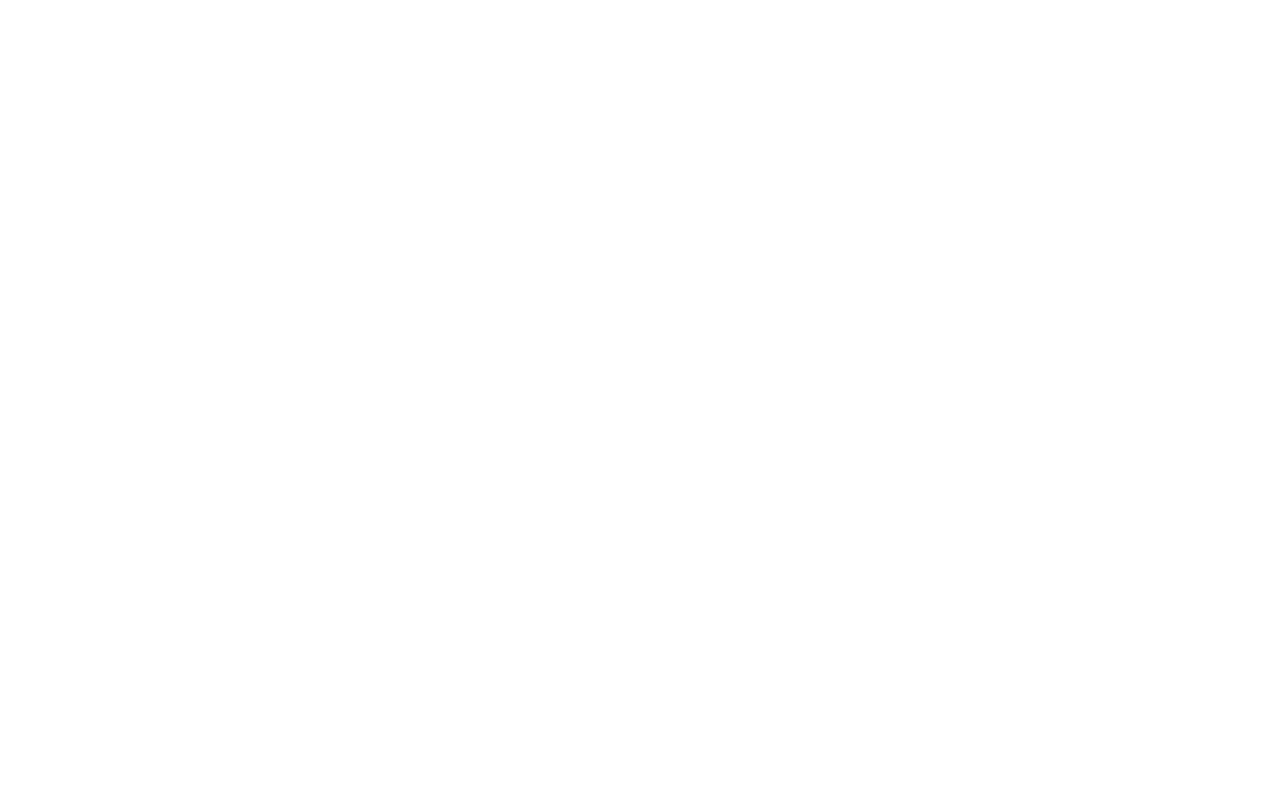
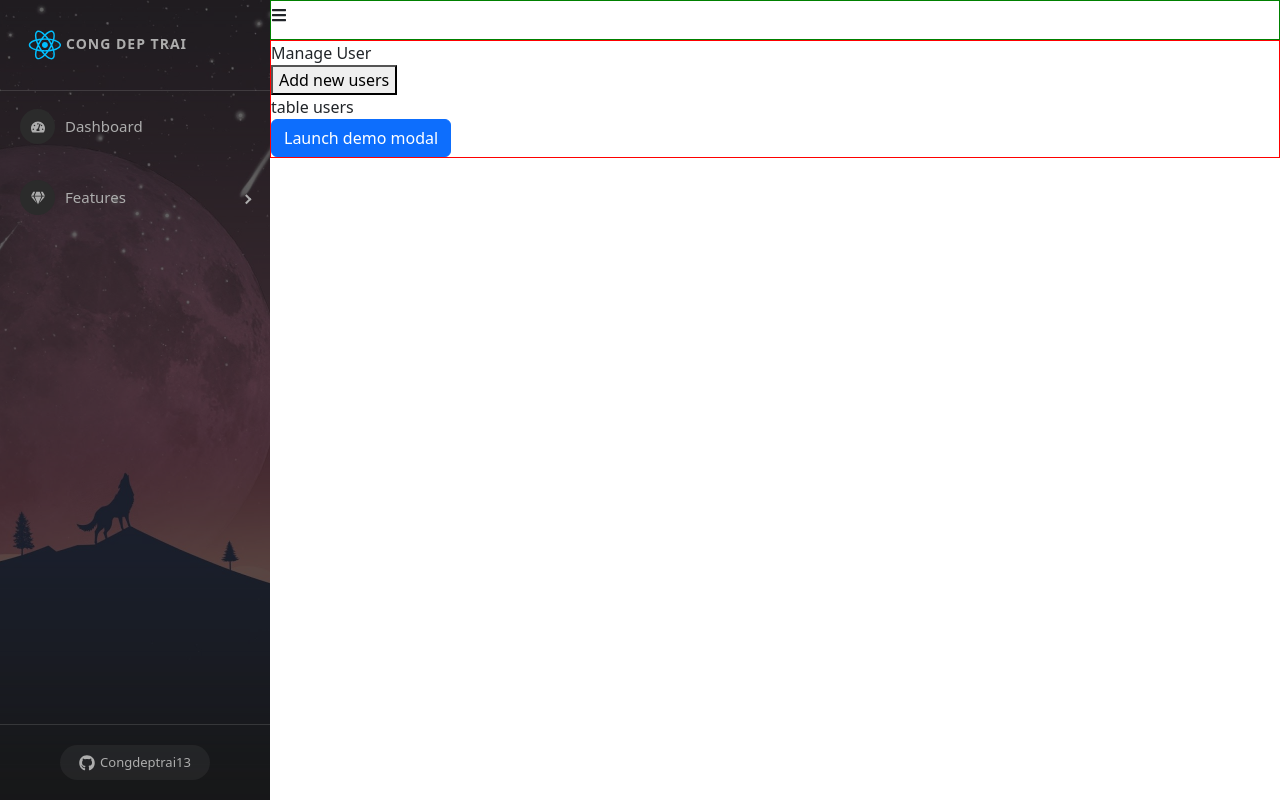
Before and after one commit to congdeptrai13/react-ultimate, a React (Create React App) app: page /admins/manage-users in a window 1280 px wide. Before the commit this address had no page. Built offline with nearby package versions, Linux system fonts and the light colour scheme.

Commit message:
video 57

```diff
--- a/src/App.js
+++ b/src/App.js
@@ -1,6 +1,6 @@
 import './App.scss';
 import Header from './components/Header/Header';
-import { Outlet, Link } from "react-router-dom";
+import { Outlet } from "react-router-dom";
 const App = () => {
   return (
     <div className="app-container">
--- a/src/App.scss
+++ b/src/App.scss
@@ -92,6 +92,7 @@ body {
       background: black;
       color: white;
       height: 40px;
+      border: none;
       &:hover{
         background: #303030;
       }
--- a/src/components/Admin/Admin.js
+++ b/src/components/Admin/Admin.js
@@ -2,7 +2,7 @@ import SideBar from "./SideBar";
 import './Admin.scss';
 import { FaBars } from 'react-icons/fa';
 import { useState } from "react";
-
+import { Outlet } from "react-router-dom";
 const Admin = (props) => {
     const [collapsed, setCollapsed] = useState(false);
 
@@ -12,8 +12,14 @@ const Admin = (props) => {
                 <SideBar collapsed={collapsed} />
             </div>
             <div className="admin-content">
-                <FaBars onClick={() => setCollapsed(!collapsed)} />
-                content goes here
+                <div className="admin-header">
+                    <FaBars onClick={() => setCollapsed(!collapsed)} />
+
+                </div>
+                <div className="admin-main">
+                    <Outlet />
+                </div>
+
             </div>
         </div>
     )
--- a/src/components/Admin/Admin.scss
+++ b/src/components/Admin/Admin.scss
@@ -5,4 +5,15 @@
             height: 100vh !important;
             }
     }
+    .admin-content{
+        width: 100%;
+        .admin-header{
+            height: 40px;
+            border: 1px solid green;
+        }
+        .admin-main{
+            border: 1px solid red;
+        }
+    }
+
 }
--- /dev/null
+++ b/src/components/Admin/Content/DashBoard.js
@@ -0,0 +1,8 @@
+const DashBoard = (props) => {
+  return (
+    <div>
+      dash DashBoard
+    </div>
+  )
+}
+export default DashBoard;
--- /dev/null
+++ b/src/components/Admin/Content/ManageUser.js
@@ -0,0 +1,21 @@
+import ModalCreateUser from "./ModalCreateUser";
+import "./ManageUser.scss"
+const ManageUser = (props) => {
+  return (
+    <div className="manage-user-container">
+      <div className="title">
+        Manage User
+      </div>
+      <div className="users-content">
+        <div>
+          <button>Add new users</button>
+        </div>
+        <div>
+          table users
+        </div>
+        <ModalCreateUser />
+      </div>
+    </div>
+  )
+}
+export default ManageUser;
--- /dev/null
+++ b/src/components/Admin/Content/ManageUser.scss
@@ -0,0 +1,39 @@
+.manage-user-container{
+  .users-content{
+    .img-preview{
+      border: 1px solid red;
+      height: 150px;
+    }
+  }
+}
+.modal-add-user{
+  .img-preview{
+    border: 1px dashed red;
+    height: 150px;
+    border-radius: 5px;
+    display: flex;
+    justify-content: center;
+    align-items: center;
+    color:#ccc;
+    img{
+      max-width: 100%;
+      max-height: 100%;
+    }
+  }
+
+  .label-upload{
+    display: flex;
+    align-items: center;
+    gap: 5px;
+    border: 1px solid red;
+    width: fit-content;
+    padding: 3px 10px;
+    border-radius: 5px;
+    background-color: #eeeeee;
+    border:none;
+    cursor: pointer;
+    &:hover{
+      background-color: #dcdcdc;
+    }
+  }
+}
--- /dev/null
+++ b/src/components/Admin/Content/ModalCreateUser.js
@@ -0,0 +1,89 @@
+import React, { useState } from 'react';
+import Button from 'react-bootstrap/Button';
+import Modal from 'react-bootstrap/Modal';
+import { FcPlus } from 'react-icons/fc';
+const ModalCreateUser = () => {
+  const [show, setShow] = useState(false);
+
+  const handleClose = () => setShow(false);
+  const handleShow = () => setShow(true);
+  const [email, setEmail] = useState("");
+  const [password, setPassword] = useState("");
+  const [username, setUsername] = useState("");
+  const [role, setRole] = useState("USER");
+  const [image, setImage] = useState("");
+  const [previewImage, setPreviewImage] = useState("");
+  const handleUploadImage = (event) => {
+    if (event.target && event.target.files && event.target.files[0]) {
+      setPreviewImage(URL.createObjectURL(event.target.files[0]));
+      setImage(event.target.files[0]);
+    }
+  }
+
+  return (
+    <>
+      <Button variant="primary" onClick={handleShow}>
+        Launch demo modal
+      </Button>
+
+      <Modal
+        show={show}
+        onHide={handleClose}
+        size="xl"
+        backdrop="static"
+        className='modal-add-user'
+      >
+        <Modal.Header closeButton>
+          <Modal.Title>Add new user</Modal.Title>
+        </Modal.Header>
+        <Modal.Body>
+          <form className="row g-3">
+            <div className="col-md-6">
+              <label className="form-label">Email</label>
+              <input type="email" className="form-control" value={email}
+                onChange={(event) => { setEmail(event.target.value) }} />
+            </div>
+            <div className="col-md-6">
+              <label className="form-label">Password</label>
+              <input type="password" className="form-control" value={password}
+                onChange={(event) => { setPassword(event.target.value) }}
+
+              />
+            </div>
+            <div className="col-md-6">
+              <label className="form-label">Username</label>
+              <input type="text" className="form-control" value={username}
+                onChange={(event) => { setUsername(event.target.value) }} />
+            </div>
+            <div className="col-md-4">
+              <label className="form-label">Role</label>
+              <select className="form-select" onChange={(event) => { setRole(event.target.value) }}>
+                <option value="USER">User</option>
+                <option value="ADMIN">Admin</option>
+              </select>
+            </div>
+            <div className='col-md-12'>
+              <label className='form-label label-upload' htmlFor='labelUpload'>
+                <FcPlus />
+                Upload File Image</label>
+              <input type="file" id="labelUpload" hidden onChange={(event) => handleUploadImage(event)} />
+              <div className='col-md-12 img-preview'>
+                {previewImage ? <img src={previewImage} /> : <span>preview image</span>}
+
+              </div>
+            </div>
+          </form>
+        </Modal.Body>
+        <Modal.Footer>
+          <Button variant="secondary" onClick={handleClose}>
+            Close
+          </Button>
+          <Button variant="primary" onClick={handleClose}>
+            Save
+          </Button>
+        </Modal.Footer>
+      </Modal>
+    </>
+  );
+}
+export default ModalCreateUser;
--- a/src/components/Admin/SideBar.js
+++ b/src/components/Admin/SideBar.js
@@ -12,7 +12,7 @@ import { FaTachometerAlt, FaGem, FaList, FaGithub, FaRegLaughWink, FaHeart } fro
 import sidebarBg from '../../assets/bg2.jpg';
 import { DiReact } from "react-icons/di"
 import { MdDashboard } from "react-icons/md"
-
+import { Link } from 'react-router-dom';
 
 const SideBar = (props) => {
     const { image, collapsed, toggled, handleToggleSidebar } = props;
@@ -50,7 +50,8 @@ const SideBar = (props) => {
                             icon={<FaTachometerAlt />}
 
                         >
-                            dashboard
+                            Dashboard
+                            <Link to="/admins" />
                         </MenuItem>
 
                     </Menu>
@@ -60,7 +61,10 @@ const SideBar = (props) => {
                             icon={<FaGem />}
                             title="Features"
                         >
-                            <MenuItem> Quản Lý Users</MenuItem>
+                            <MenuItem>
+                                Quản Lý Users
+                                <Link to="manage-users" />
+                            </MenuItem>
                             <MenuItem> Quản Lý Bài Quiz</MenuItem>
                             <MenuItem> Quản Lý Câu Hỏi</MenuItem>
                         </SubMenu>
--- a/src/index.js
+++ b/src/index.js
@@ -9,6 +9,8 @@ import { BrowserRouter, Routes, Route } from 'react-router-dom';
 import User from './components/User/User';
 import Admin from './components/Admin/Admin';
 import HomePage from './components/Home/HomePage';
+import ManageUser from './components/Admin/Content/ManageUser';
+import DashBoard from './components/Admin/Content/DashBoard';
 const root = ReactDOM.createRoot(document.getElementById('root'));
 root.render(
   <Provider store={store}>
@@ -19,7 +21,10 @@ root.render(
           <Route index element={<HomePage />} />
           <Route path="users" element={<User />} />
         </Route>
-        <Route path="admins" element={<Admin />} />
+        <Route path="admins" element={<Admin />} >
+          <Route index element={<DashBoard />} />
+          <Route path="manage-users" element={<ManageUser />} />
+        </Route>
       </Routes>
     </BrowserRouter>
     {/* </React.StrictMode> */}
```
